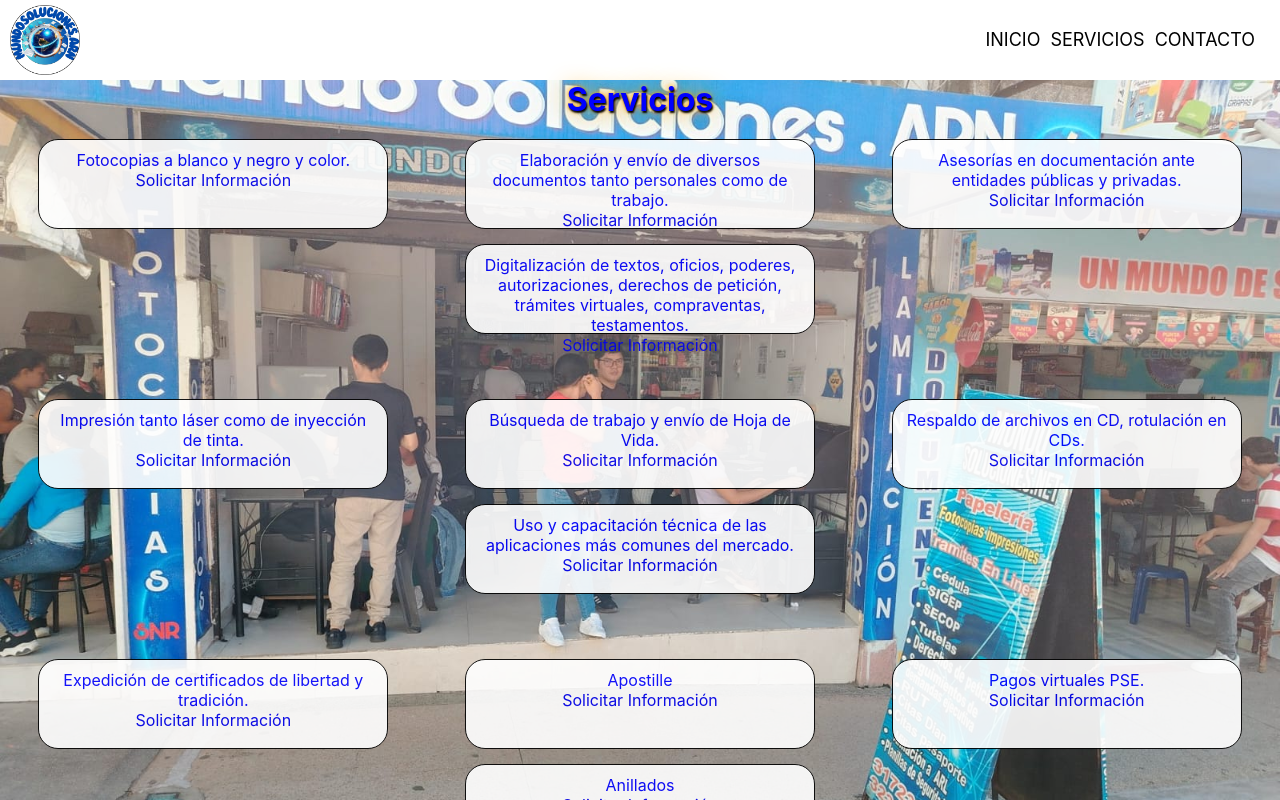
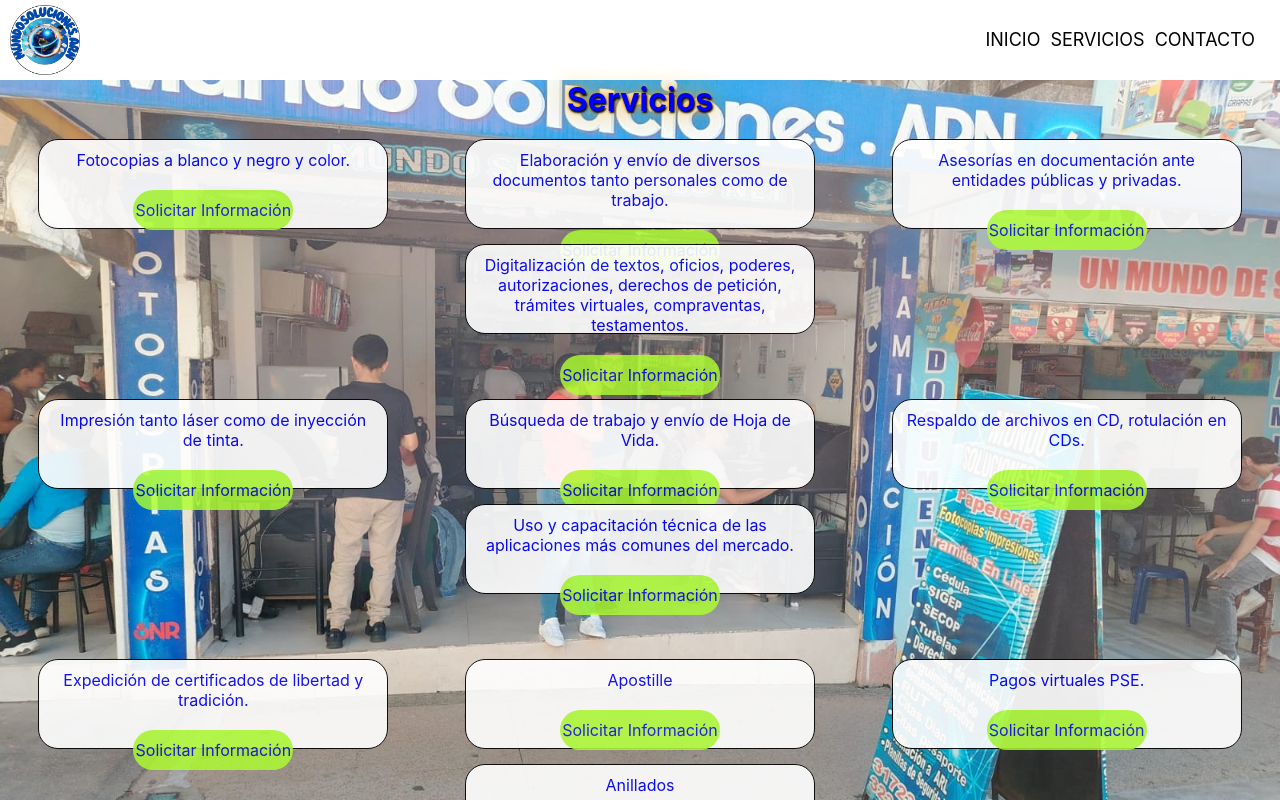
Before and after one commit to jhonhtr/proyecto3, a React (Create React App) app: page /Servicios in a window 1280 px wide. Shown: the top 800 px of the page. Built offline with nearby package versions, Linux system fonts and the light colour scheme.

Commit message:
Update Servicios.css

```diff
--- a/src/servi/Servicios.css
+++ b/src/servi/Servicios.css
@@ -34,3 +34,33 @@
   color: blue;
   margin: auto auto;
 }
+
+.boton{
+    display: flex;/* Activa Flexbox */
+    flex-direction: row;
+    flex-wrap: wrap;
+    align-items: center;
+    margin-top: 20px;
+    margin-left: auto;
+    margin-bottom: 5px;
+    margin-right: auto;
+    width: 160px; /*ancho del div*/
+    height: 40px; /*altura del div*/
+    background-color: greenyellow; /*color de fondo del div*/
+    text-align: center;
+    opacity: 0.90;
+    border-radius: 20px; /*curda de las esquinas del div*/
+}
+
+.boton:hover{
+  background: orange;
+}
+
+.boton1{/*para colocar el texto en el centro del div*/
+  text-decoration: none; /*le quito esa rayita de link al texto*/
+  margin: 0; /* Elimina márgenes si es necesario */
+  margin-left: auto;
+  margin-right: auto;
+  margin-bottom: 10px;
+  margin-top: auto;
+}
```
